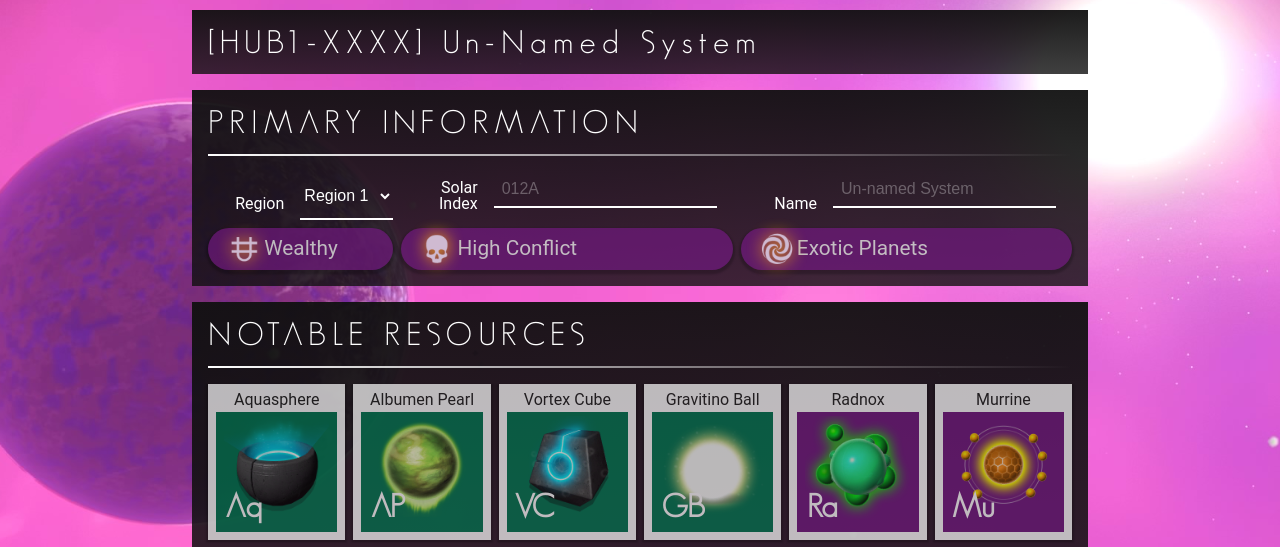
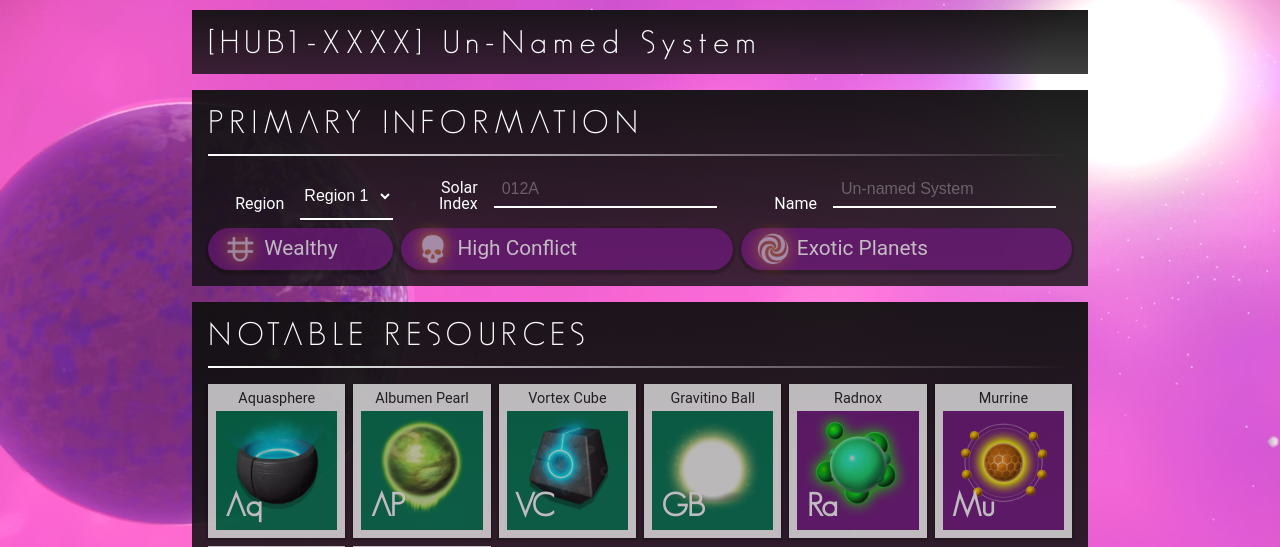
Before and after one commit to nphyx/ghp-system-namer, a website: page src/markup/index.pug in a window 1280 px wide. Shown: the part 174-721 px from the top of the page. Drawn offline with nearby package versions, Linux system fonts and the light colour scheme; files that its build step writes are made by us from their sources; files whose address does not match are found by name.

Commit message:
Firefox fixen.

```diff
--- a/src/styles/style.scss
+++ b/src/styles/style.scss
@@ -56,7 +56,7 @@ section {
 	.group {position:relative; grid-column:span 2;
 		label {display:block; padding:.5em; text-align:center; border:.5em solid white; opacity:.7; transition:all .3s ease;
 			box-shadow:0 0.1em 0.1em 0.1em rgba(0,0,0,0.3);
-			p {display:block; background:white; color:#222; width:calc(100% + .41rem); padding:.3rem; margin:-.8rem -.5rem;}
+			p {display:block; background:white; color:#222; width:calc(100% + .41rem); padding:.3rem; margin:-.8rem -.5rem; font-size:0.9rem;}
 			figure {position:relative;
 				img {width:100%; margin:1em 0 0 0;}
 				figcaption {position:absolute; bottom:.1rem; left:.1rem; font-family:Geo-NMS; font-size:2em; font-weight:bold;}
@@ -74,12 +74,12 @@ section {
 		.group label {border:0 none; border-radius:2em; background-color:$exotic;
 			font-size:1.3em; text-align:left; padding-left:2.7em; margin:0 auto;
 		}
-		input[type=checkbox]::after {content:""; width:6em; height:6em; position:absolute; left:-1em; top:-1.85em; visibility:visible; opacity:0.7; z-index:1; background-size:contain;}
-		input[type=checkbox]:checked::after {opacity:1.0;}
-		.group:hover input[type=checkbox]::after {opacity:1.0;}
-		#wealthy::after {background-image:url("../assets/primary-econ.png");}
-		#exotic::after {background-image:url("../assets/primary-exotic.png");}
-		#conflict::after {background-image:url("../assets/primary-conflict.png");}
+		input[type=checkbox] + label::before {content:""; width:6rem; height:6rem; position:absolute; left:-1rem; top:-1.7rem; visibility:visible; opacity:0.7; z-index:1; background-size:contain;}
+		input[type=checkbox]:checked + label::before {opacity:1.0;}
+		.group:hover input[type=checkbox] + label::before {opacity:1.0;}
+		#wealthy + label::before {background-image:url("../assets/primary-econ.png");}
+		#exotic + label::before {background-image:url("../assets/primary-exotic.png");}
+		#conflict + label::before {background-image:url("../assets/primary-conflict.png");}
 	}
 
 	&#resources {grid-template-columns:repeat(12, 1fr);
```
Also changed, not shown: dist/styles/style.css.
